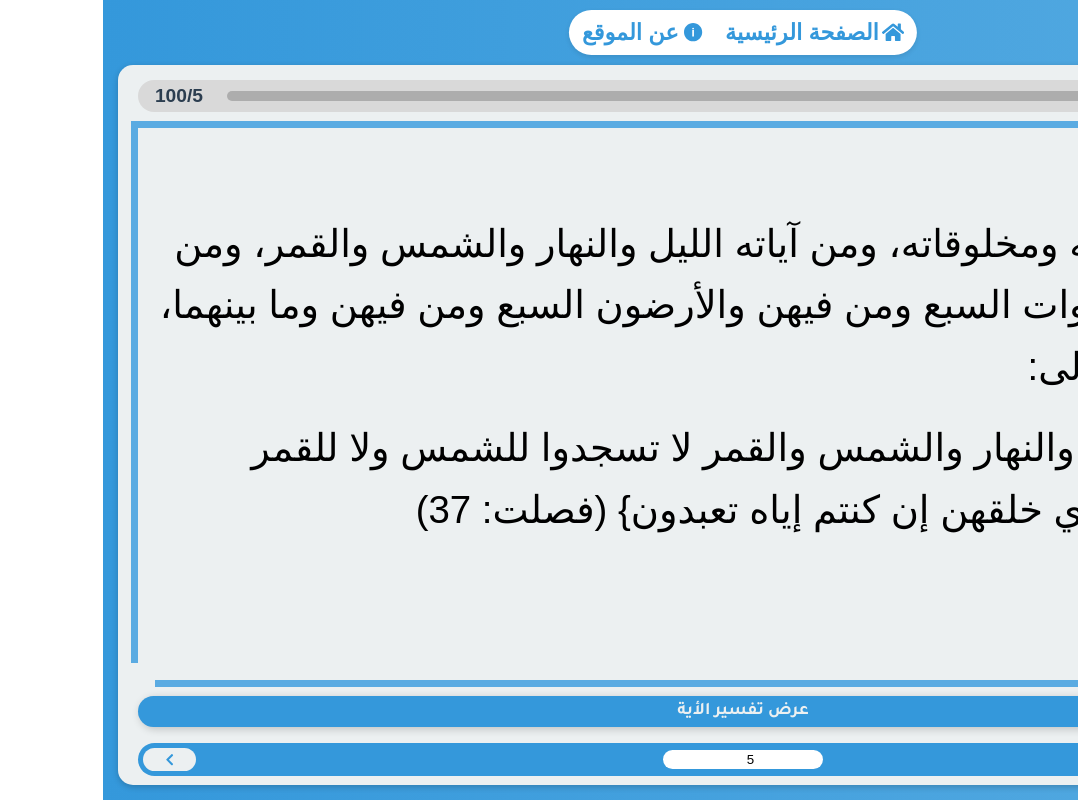
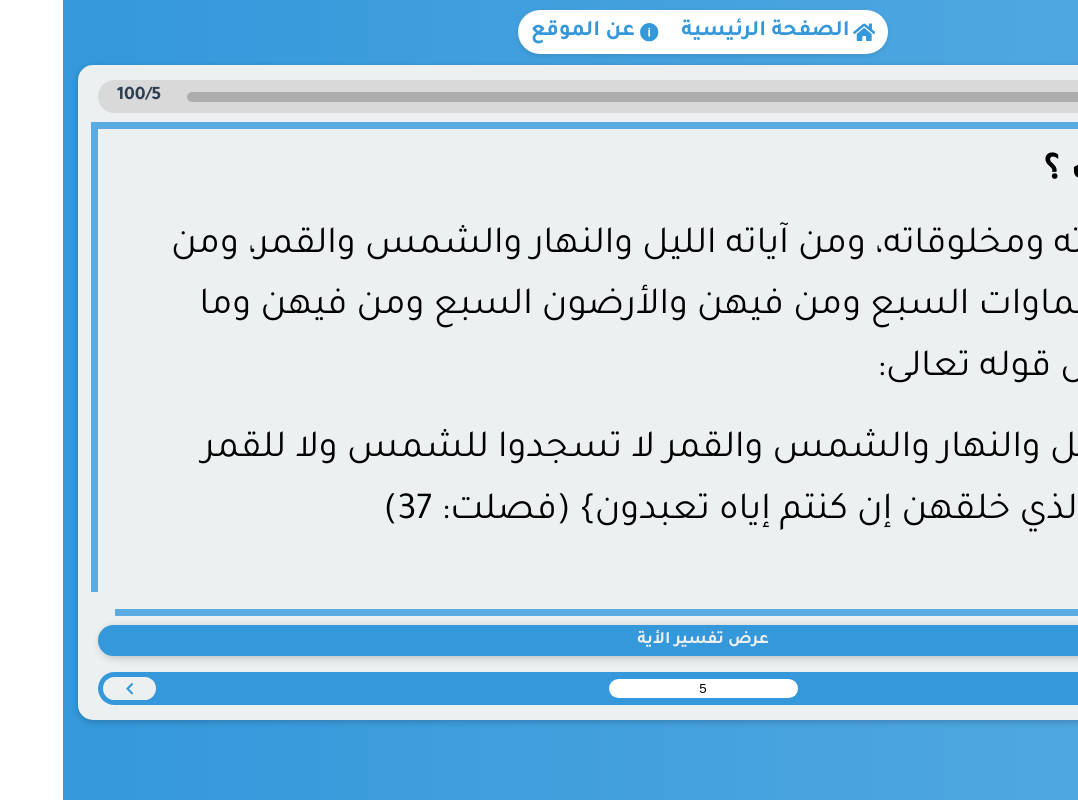
Before and after one commit to yousefelsobtasy/100qa, a Next.js app: page /questionsAndAnswers in a window 1280 px wide. Shown: the whole page, without its empty margins (202-1280 px from the left). Built offline with nearby package versions, Linux system fonts and the light colour scheme.

Commit message:
20-10-24-02_17

```diff
--- a/app/about/page.js
+++ b/app/about/page.js
@@ -1,11 +1,13 @@
+import Navbar from "../components/Navbar"
 import AboutTheBook from "../components/AboutTheBook"
-import Navbar from "../components/Navbar"
+import SocialMedia from "../components/SocialMedia"
 
 const page = () => {
     return (
         <div className="about">
             <Navbar />
             <AboutTheBook />
+            <SocialMedia />
         </div>
     )
 }
--- a/app/components/AyaImgBtn.js
+++ b/app/components/AyaImgBtn.js
@@ -1,10 +1,11 @@
 import Image from "next/image"
-import { useState } from "react"
+import { useState, Suspense } from "react"
 import { IoClose } from "react-icons/io5";
 
 const AyaImg = ({ qaData, showAyaImg, setShowAyaImg }) => {
     return (
         <div className={`overlay ${showAyaImg ? 'show' : ''}`} onClick={() => setShowAyaImg(false)}>
+            <Suspense callBack={<div>Louding...............</div>}>
                 <div className='ayaImg' style={{ display: showAyaImg ? 'block' : 'none' }} onClick={(e) => e.stopPropagation()}>
                     <button className="closeBtn" onClick={() => setShowAyaImg(false)}>
                         <IoClose fontSize={20} />
@@ -18,6 +19,7 @@ const AyaImg = ({ qaData, showAyaImg, setShowAyaImg }) => {
                         layout="responsive"
                     />
                 </div>
+            </Suspense>
         </div>
     )
 }
@@ -27,7 +29,9 @@ const AyaImgBtn = ({ qaData }) => {
 
     return (
         < >
+            <Suspense fallBack={<div>Louding...</div>}>
                 <AyaImg qaData={qaData} showAyaImg={showAyaImg} setShowAyaImg={setShowAyaImg} />
+            </Suspense>
             <button className='ayaImgBtn' onClick={() => setShowAyaImg(true)} style={{ visibility: qaData.ayaImgAnswer ? "visible" : "hidden" }}>
                 {/* {showAyaImg ? 'اغلاق الصورة' : 'عرض تفسير الأية'} */}
                 عرض تفسير الأية
--- a/app/components/QuestionAndAnswer.js
+++ b/app/components/QuestionAndAnswer.js
@@ -53,11 +53,16 @@ const QuestionAndAnswer = () => {
                     <div className={`indexSelector`}>
                         <button onClick={() => { setqaIndex((prevIndex) => (prevIndex - 1 + qa.length) % qa.length) }}><FaChevronRight /></button>
                         <input
-                            type="number"
+                            dir="ltr"
+                            type="text"
                             value={input}
                             onChange={(e) => setInput(e.target.value)}
                             onKeyDown={(e) => {
-                                if (e.key === 'Enter' && input > 0 && input <= qa.length) { setqaIndex(input - 1) }
+                                if (e.key === 'Enter' && input > 0 && input <= qa.length) {
+                                    setqaIndex(input - 1)
+                                } else if (e.key === 'Enter' && (input < 0 || input > qa.length || typeof input !== typeof Number)) {
+                                    alert(`Number between 1 and ${qa.length}`)
+                                }
                             }}
                             min="1"
                             max={qa.length - 1}
--- a/app/global.css
+++ b/app/global.css
@@ -65,7 +65,7 @@ body {
     background: linear-gradient(to bottom, rgba(52, 152, 219, 0.8), rgba(52, 152, 219, 0.8)),
         linear-gradient(to right, #3498db, #e0f7fa);
     padding: 15px;
-    font-family: sans-serif;
+    font-family: "Tajawal", sans-serif;
 }
 
 .home {
@@ -280,7 +280,6 @@ nav ul li a:hover {
     background-color: var(--secondary-color);
     box-shadow: 0 2px 6px rgba(0, 0, 0, 0.2);
     width: 100%;
-    height: 90vh;
     padding: 15px 20px;
     border-radius: var(--border-radius);
     margin-top: 40px;
@@ -371,7 +370,8 @@ nav ul li a:hover {
 .questionAndAnswer {
     box-shadow: -12px -12px 0 -5px #5aabe2, 12px 12px 0 -5px #5aabe2;
     padding: 20px;
-    min-height: 69vh;
+    min-height: 60vh;
+    max-height: 61vh;
     transition: box-shadow 0.3s ease, transform 0.4s ease;
     overflow-y: scroll;
 }
@@ -411,26 +411,19 @@ nav ul li a:hover {
 
 .ayaImg {
     position: relative;
-    background-color: white;
-    padding: 20px;
-    border-radius: 10px;
     max-width: 90%;
     max-height: 90%;
-    box-shadow: 0 4px 15px rgba(0, 0, 0, 0.5);
-    /* Adding shadow for focus */
 
     .imgQuestion {
         width: 100%;
-        /* Ensure image takes full width of container */
-        height: auto;
-        /* Maintain aspect ratio */
+        height: 100%;
+        border-radius: var(--border-radius);
     }
 
     .closeBtn {
         cursor: pointer;
         position: absolute;
-        top: -13px;
-        right: -13px;
+        top: -32px;
         width: 30px;
         height: 30px;
         border-radius: 30px;
@@ -464,28 +457,49 @@ nav ul li a:hover {
 
 .indexSelector input {
     text-align: center;
-    padding: 2px 60px;
+    padding: 2px 6px;
     border: none;
     border-radius: var(--border-radius);
+
+    @media (max-width:768px) {
+        max-width: 120px;
+    }
 }
 
 /* About Start  */
 .about {
-    background-color: var(--secondary-color);
     width: 100%;
     padding: 15px;
+    margin-top: 40px;
+    background-color: var(--secondary-color);
     border-radius: var(--border-radius);
     box-shadow: 0 0 10px rgba(0, 0, 0, 0.2);
-    display: flex;
+
+    @media (min-width: 768px) {
+        margin-top: 50px;
+    }
+}
+
+.bookIntroBtn {
+    border: none;
+    background-color: var(--primary-color);
+    color: var(--secondary-color);
+    padding: 10px 20px;
+    width: 100%;
+    font-size: 1.2rem;
+    border-radius: 100px;
+}
+
+.bookIntro {
+    display: none;
+    width: 100%;
     flex-flow: column;
     gap: 20px;
-    margin-top: 30px;
+    margin-top: 20px;
 }
 
-@media (min-width: 768px) {
-    .about {
-        margin-top: 40px;
-    }
+.bookIntro.show {
+    display: flex;
 }
 
 .bookImage {
```
Also changed, not shown: app/components/AboutTheBook.js (+6 -2 lines), app/components/SocialMedia.js (added, +13 -0 lines). Lines whose indentation alone changed are shown as unchanged.
